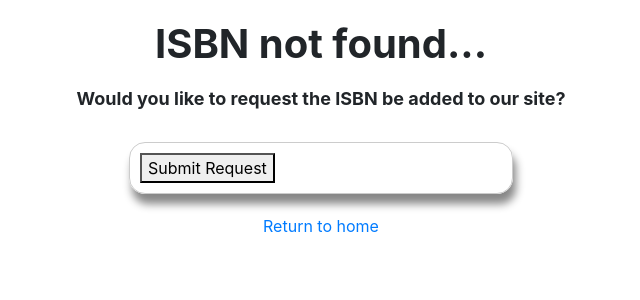
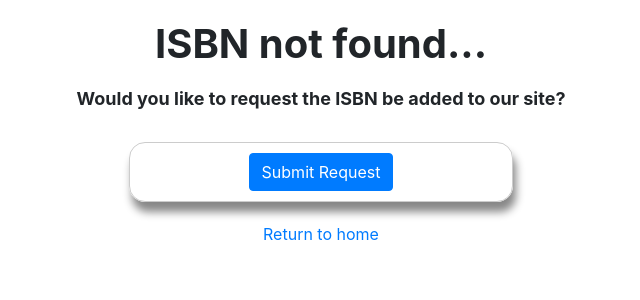
Before and after one commit to Ajmakare/TextHubISU, a Django app: page /sendrequest/ in a window 1280 px wide. Shown: the top 300 px of the page, without its empty margins (319-959 px from the left). Run offline with Django 4.2, Linux system fonts and the light colour scheme; some libraries are stand-ins or nearby versions.

Commit message:
Fixed Brad's request button to be bootstrap

```diff
--- a/texthubISU/texthubapi/ServiceFiles/TextbookService.py
+++ b/texthubISU/texthubapi/ServiceFiles/TextbookService.py
@@ -49,6 +49,8 @@ class TextbookService():
                 updated_textbook.name = new_name
                 updated_textbook.author = new_author
                 TextbookDataStore.update_ISBN(updated_textbook)
+            else:
+                raise ValueError
         else:
             return "Form invalid"
 
--- a/texthubISU/texthubapi/templates/sendrequest.html
+++ b/texthubISU/texthubapi/templates/sendrequest.html
@@ -19,10 +19,10 @@
 {% endif %}
 <form method="POST" >
     {% csrf_token %}
+    <div style = 'text-align: center;'>
+        <button type="submit" class="btn btn-primary" name= "RequestButton">Submit Request</button>
+    </div>
 
-    <button class="Request ISBN" name="RequestButton" value="submit">
-        Submit Request
-    </button>
 </form>
 </div>
 <div style = "text-align: center;padding: 20px;">
```
Also changed, not shown: texthubISU/db.sqlite3.
